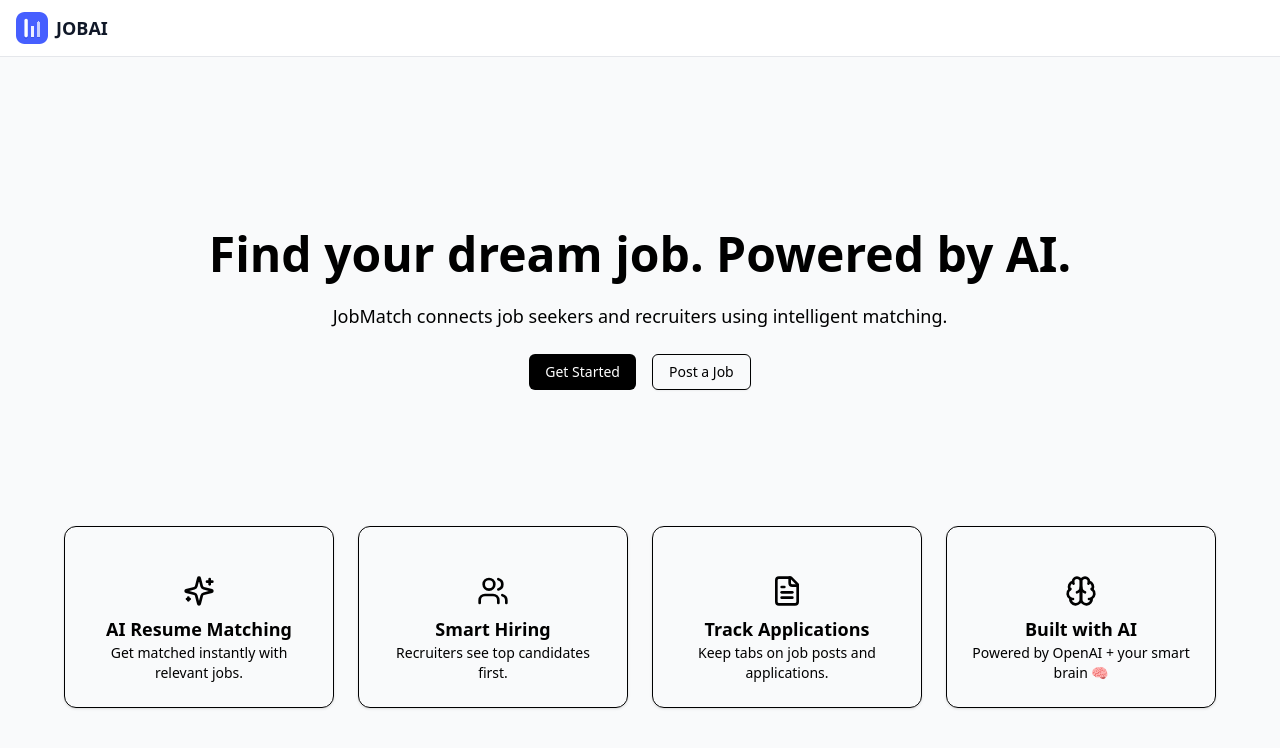
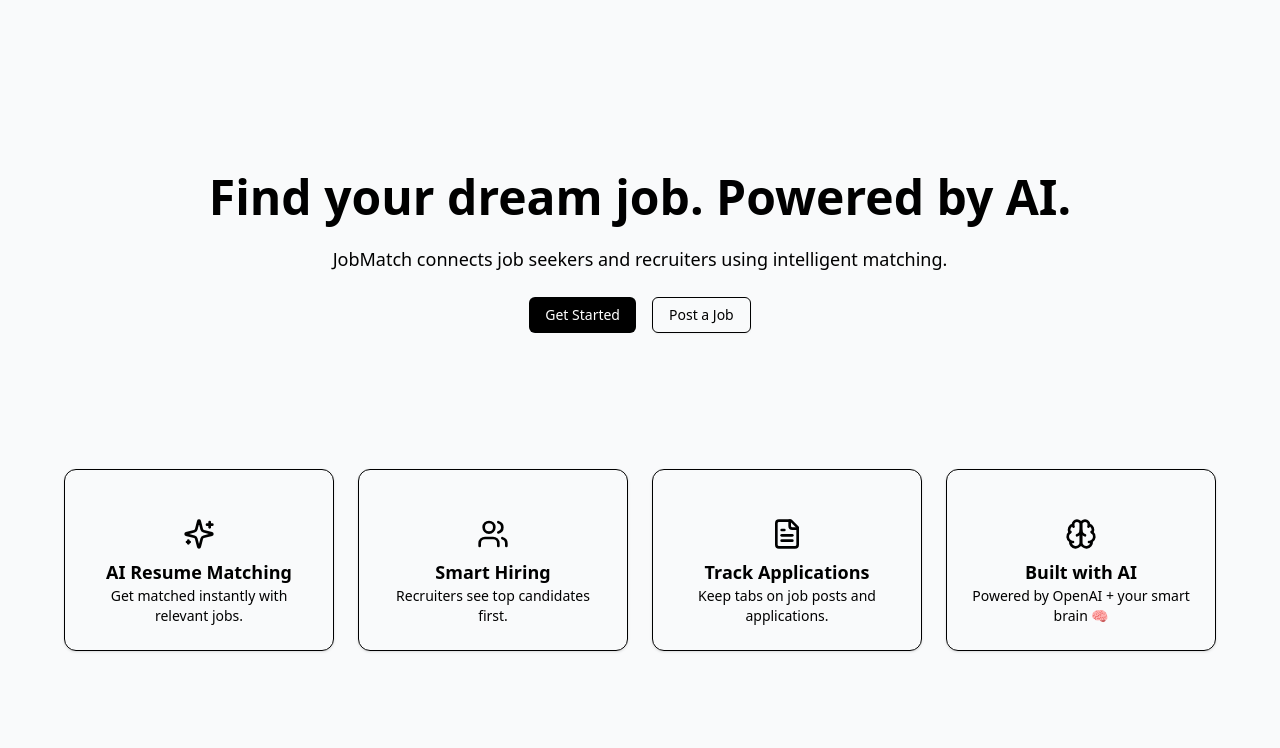
Before and after one commit to DevWorld888/jobAI, a Next.js app: page / in a window 1280 px wide. Shown: the top 748 px of the page. Built offline with nearby package versions, Linux system fonts and the light colour scheme.

Commit message:
add path login

```diff
--- a/src/app/(JobsListGroup)/layout.tsx
+++ b/src/app/(JobsListGroup)/layout.tsx
@@ -4,22 +4,59 @@
     children: ReactNode;
 };
 
+// const Header: React.FC = () => (
+//     <header style={{
+//         display: "flex",
+//         justifyContent: "space-between",
+//         alignItems: "center",
+//         padding: "1rem",
+//         background: "#f5f5f5",
+//         borderBottom: "1px solid #e0e0e0"
+//     }}>
+//         <div>
+//             <strong>JobAI</strong>
+//         </div>
+//         <div style={{ display: "flex", gap: "1.5rem" }}>
+//             <span>🔔 Notifications</span>
+//             <span>💬 Messages</span>
+//             <span>👤 Login</span>
+//         </div>
+//     </header>
+// );
 const Header: React.FC = () => (
-    <header style={{
-        display: "flex",
-        justifyContent: "space-between",
-        alignItems: "center",
-        padding: "1rem",
-        background: "#f5f5f5",
-        borderBottom: "1px solid #e0e0e0"
-    }}>
+
+    <header className="w-full flex items-center justify-between px-4 py-3 bg-white dark:bg-gray-900 border-b border-gray-200 dark:border-gray-800">
+        <span className="font-bold text-lg text-gray-900 dark:text-white hidden sm:inline">
+            JOBAI
+        </span>
+        <nav className="flex-1 flex justify-center">
+            <ul className="flex gap-6">
+                <li>
+                    <a
+                        href="#"
+                        className="text-gray-700 dark:text-gray-200 hover:text-blue-600 dark:hover:text-blue-400 transition-colors font-medium"
+                    >
+                        Home
+                    </a>
+                </li>
+                <li>
+                    <a
+                        href="#"
+                        className="text-gray-700 dark:text-gray-200 hover:text-blue-600 dark:hover:text-blue-400 transition-colors font-medium"
+                    >
+                        About us
+                    </a>
+                </li>
+            </ul>
+        </nav>
+
         <div>
-            <strong>JobAI</strong>
-        </div>
-        <div style={{ display: "flex", gap: "1.5rem" }}>
-            <span>🔔 Notifications</span>
-            <span>💬 Messages</span>
-            <span>👤 Login</span>
+            <a
+                href="/login"
+                className="px-4 py-2 rounded-md bg-blue-600 text-white font-semibold hover:bg-blue-700 transition-colors text-sm"
+            >
+                Login
+            </a>
         </div>
     </header>
 );
--- a/src/app/page.tsx
+++ b/src/app/page.tsx
@@ -9,52 +9,7 @@
   const router = useRouter();
   return (
     <>
-      {/* Header superior */}
-      <header className="w-full flex items-center justify-between px-4 py-3 bg-white dark:bg-gray-900 border-b border-gray-200 dark:border-gray-800">
 
-        <div className="flex items-center gap-2">
-          <Image
-            src="/images/logo/logo-icon.svg"
-            alt="Logo"
-            className="w-8 h-8"
-            width={32}
-            height={32}
-          />
-          <span className="font-bold text-lg text-gray-900 dark:text-white hidden sm:inline">
-            JOBAI
-          </span>
-        </div>
-
-        {/* <nav className="flex-1 flex justify-center">
-          <ul className="flex gap-6">
-            <li>
-              <a
-                href="#"
-                className="text-gray-700 dark:text-gray-200 hover:text-blue-600 dark:hover:text-blue-400 transition-colors font-medium"
-              >
-                Home
-              </a>
-            </li>
-            <li>
-              <a
-                href="#"
-                className="text-gray-700 dark:text-gray-200 hover:text-blue-600 dark:hover:text-blue-400 transition-colors font-medium"
-              >
-                About us
-              </a>
-            </li>
-          </ul>
-        </nav>
-
-        <div>
-          <a
-            href="#"
-            className="px-4 py-2 rounded-md bg-blue-600 text-white font-semibold hover:bg-blue-700 transition-colors text-sm"
-          >
-            Login
-          </a>
-        </div> */}
-      </header>
       <main className="min-h-screen p-6 flex flex-col items-center justify-center bg-gray-50">
         <section className="text-center w-full  min-h-[40vh] md:min-h-[40vh] py-6 flex flex-col  items-center space-y-6">
           <h1 className="text-4xl md:text-5xl font-bold mb-6">Find your dream job. Powered by AI.</h1>
```
